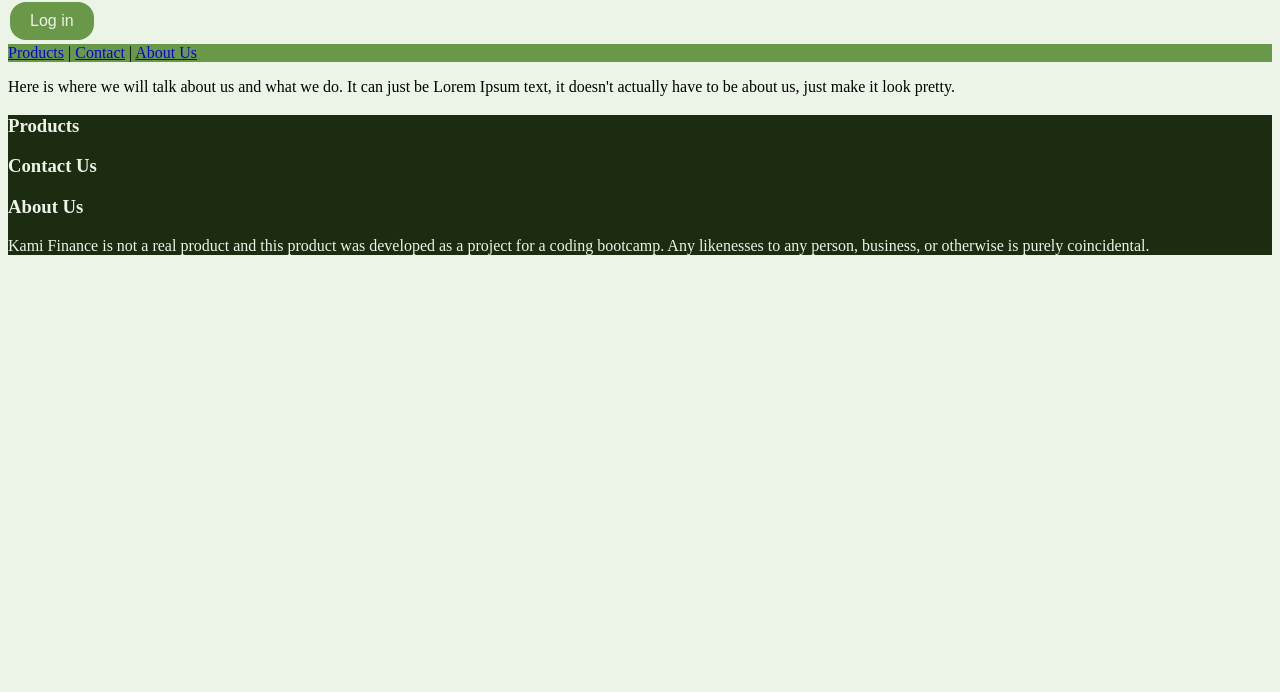
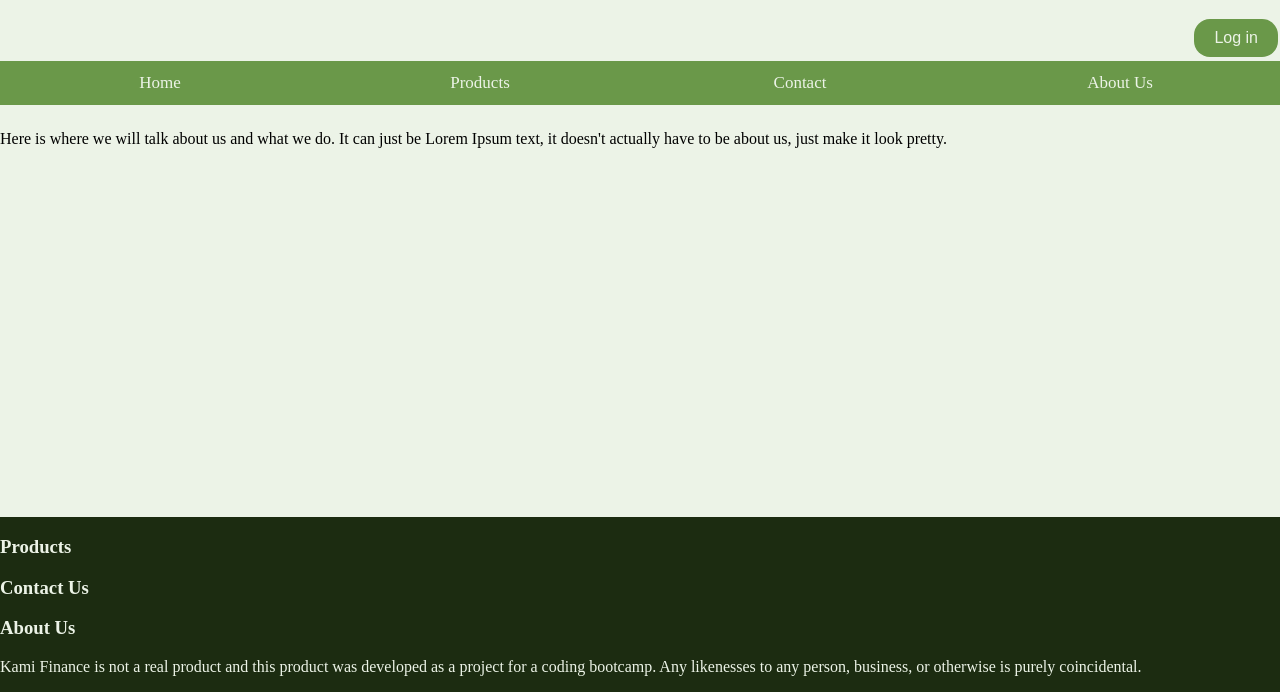
Before and after one commit to mailo1008/ProjectKAMI, a plain HTML site: page projectMain/HTML-CSS/about.html in a window 1280 px wide. Shown: the part 108-800 px from the top of the page. Drawn offline with Linux system fonts and the light colour scheme.

Commit message:
css update and aboutpage

```diff
--- a/projectMain/HTML-CSS/about.html
+++ b/projectMain/HTML-CSS/about.html
@@ -18,7 +18,7 @@
                 <div>
                     <h1>KAMI Finance</h1>
                 </div>
-                <div>
+                <div class="login">
                     <a href="login.html">
                         <button>Log in</button>
                     </a>
@@ -26,8 +26,9 @@
             </div>
         <!--Nav bar, will look more pretty with CSS-->
         <nav id="nav">
-            <a href="products.html">Products</a> |
-            <a href="contact.html">Contact</a> |
+            <a href="index.html">Home</a>
+            <a href="products.html">Products</a>
+            <a href="contact.html">Contact</a>
             <a href="about.html">About Us</a>
         </nav>
         </header>
--- a/projectMain/HTML-CSS/mainCSS.css
+++ b/projectMain/HTML-CSS/mainCSS.css
@@ -11,18 +11,49 @@ body {
 
 body{
     background-color: var(--main-very-light);
+    margin: 0px;
+    padding: 0px;
+}
+
+/*********************************
+* Heading
+********************************/
+
+header{
+    width:100%;
+    float:left;
+    clear: both;
+    padding-top: 25px;
+    padding-bottom: 25px;
+}
+
+header .login{
+    float:right;
 }
 
 /*********************************
 * Navigation Menu
 **********************************/
 
-#nav{
+nav{
     background-color: var(--main-medium);
+    width: 100%;
+    overflow: auto;
 
 }
 
-#nav:hover{
+nav a{
+    color: var(--main-very-light);
+    text-decoration: none;
+    float: left;
+    width: 25%;
+    text-align: center;
+    font-size: 17px;
+    padding-top: 12px;
+    padding-bottom: 12px;
+}
+
+nav a:hover{
     background-color: var(--main-dark);
     color: var(--main-very-light);
 }
@@ -33,7 +64,11 @@ body{
 *********************************/
 #footer{
     color: var(--main-very-light);
-    background-color: var(--main-very-dark)
+    background-color: var(--main-very-dark);
+    position: absolute;
+    bottom: 0;
+    width: 100%;
+    margin: 0px;
 }
 
 /********************************
```
